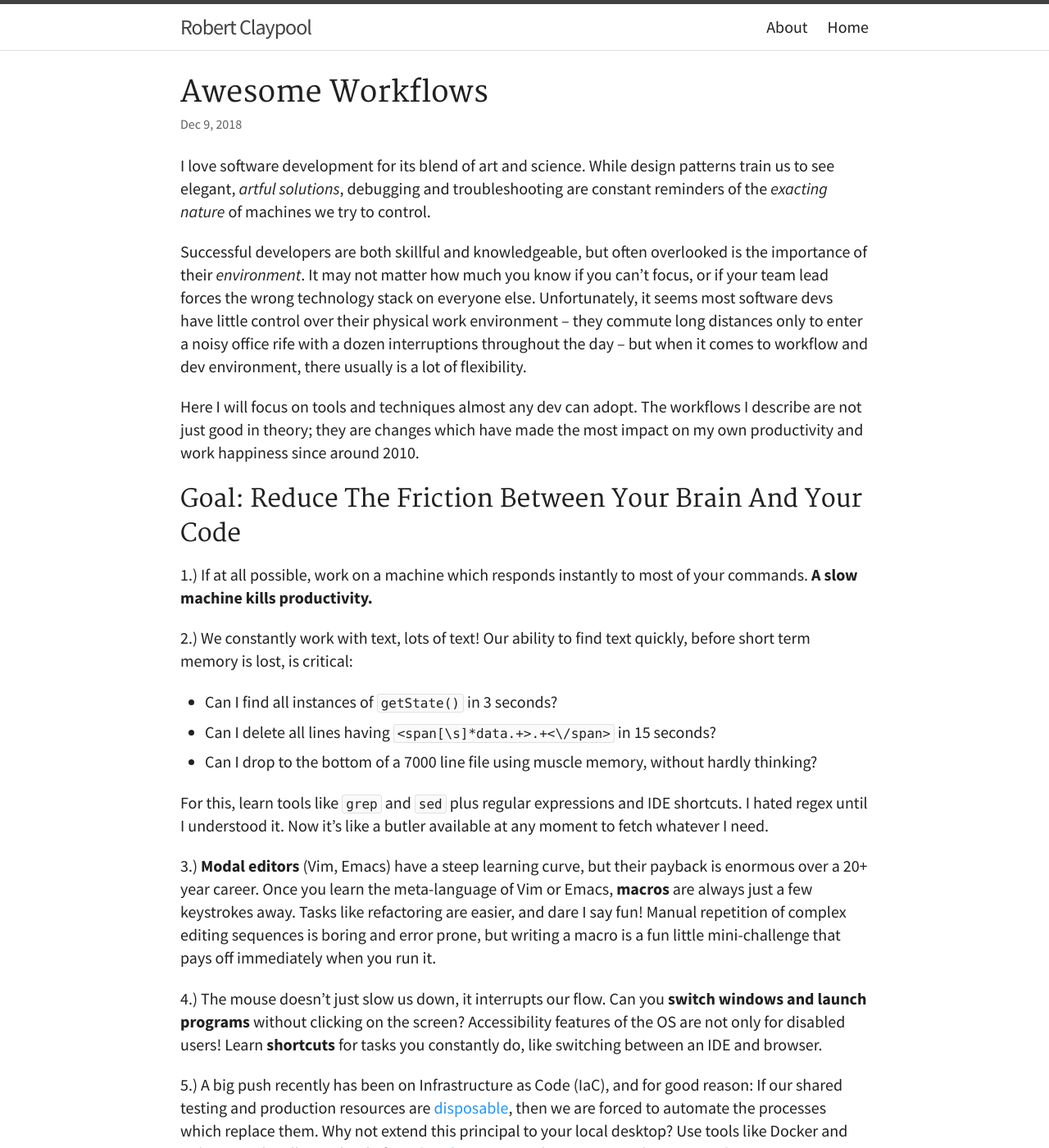
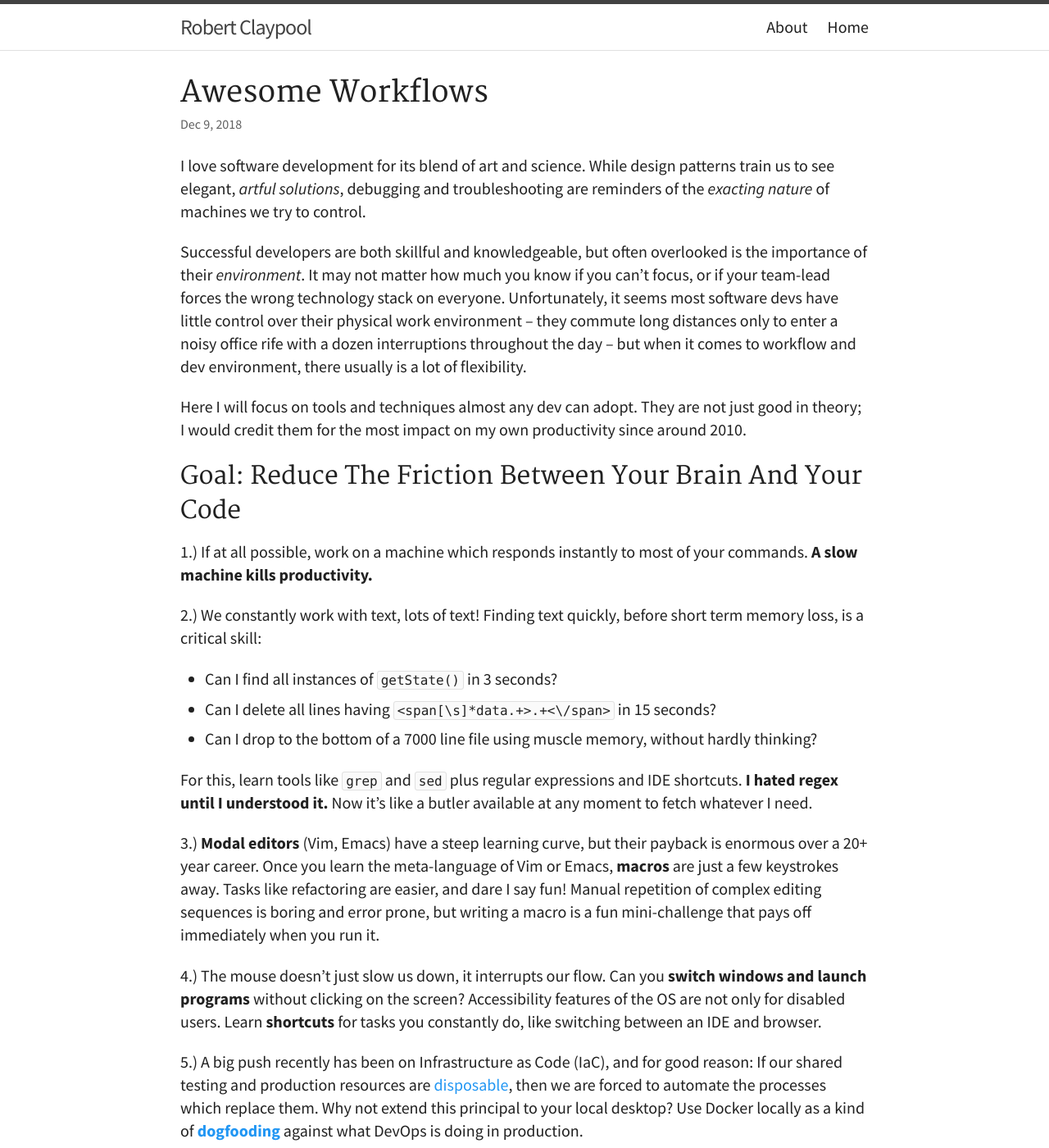
Before and after one commit to robert-claypool/robert-claypool.github.io, a Jekyll site: the page built from _posts/2018-12-09-awesome-workflows.md, in a window 1280 px wide and 1400 px high. Shown: the whole window at 82% size. Built offline with Jekyll 4.4.1, drawn with Linux system fonts in a browser that asks for light colours; nearby versions of some CDN libraries; some of the changed text lies outside the part shown.

Commit message:
Link to another post, reduce words

```diff
--- a/_posts/2018-12-09-awesome-workflows.md
+++ b/_posts/2018-12-09-awesome-workflows.md
@@ -7,30 +7,29 @@ tags: [workflows, code quality]
 
 I love software development for its blend of art and science. While design
 patterns train us to see elegant, *artful solutions*, debugging and
-troubleshooting are constant reminders of the *exacting nature* of machines we
+troubleshooting are reminders of the *exacting nature* of machines we
 try to control.
 
 Successful developers are both skillful and knowledgeable, but often
 overlooked is the importance of their *environment*. It may not matter how
-much you know if you can't focus, or if your team lead forces the wrong
-technology stack on everyone else. Unfortunately, it seems most software
+much you know if you can't focus, or if your team-lead forces the wrong
+technology stack on everyone. Unfortunately, it seems most software
 devs have little control over their physical work environment -- they
 commute long distances only to enter a noisy office rife with a dozen
 interruptions throughout the day -- but when it comes to workflow and dev
 environment, there usually is a lot of flexibility.
 
 Here I will focus on tools and techniques almost any dev can adopt.
-The workflows I describe are not just good in theory; they are changes
-which have made the most impact on my own productivity and work happiness
-since around 2010.
+They are not just good in theory; I would credit them for the most impact
+on my own productivity since around 2010.
 
 ## Goal: Reduce The Friction Between Your Brain And Your Code
 
 1.) If at all possible, work on a machine which responds instantly to most of
 your commands. **A slow machine kills productivity.**
 
-2.) We constantly work with text, lots of text! Our ability to find text
-quickly, before short term memory is lost, is critical:
+2.) We constantly work with text, lots of text! Finding text quickly,
+before short term memory loss, is a critical skill:
 
 * Can I find all instances of `getState()` in 3 seconds?
 * Can I delete all lines having `<span[\s]*data.+>.+<\/span>` in 15 seconds?
@@ -38,19 +37,19 @@ quickly, before short term memory is lost, is critical:
   hardly thinking?
 
 For this, learn tools like `grep` and `sed` plus regular expressions and IDE
-shortcuts. I hated regex until I understood it. Now it's like a butler
+shortcuts. **I hated regex until I understood it.** Now it's like a butler
 available at any moment to fetch whatever I need.
 
 3.) **Modal editors** (Vim, Emacs) have a steep learning curve, but their
 payback is enormous over a 20+ year career. Once you learn the meta-language
-of Vim or Emacs, **macros** are always just a few keystrokes away. Tasks like
+of Vim or Emacs, **macros** are just a few keystrokes away. Tasks like
 refactoring are easier, and dare I say fun! Manual repetition of complex
 editing sequences is boring and error prone, but writing a macro is a fun
-little mini-challenge that pays off immediately when you run it.
+mini-challenge that pays off immediately when you run it.
 
 4.) The mouse doesn't just slow us down, it interrupts our flow. Can you
 **switch windows and launch programs** without clicking on the screen?
-Accessibility features of the OS are not only for disabled users! Learn
+Accessibility features of the OS are not only for disabled users. Learn
 **shortcuts** for tasks you constantly do, like switching between an IDE
 and browser.
 
@@ -58,8 +57,7 @@ and browser.
 reason: If our shared testing and production resources are
 [disposable](https://medium.com/@Joachim8675309/devops-concepts-pets-vs-cattle-2380b5aab313),
 then we are forced to automate the processes which replace them. Why not
-extend this principal to your local desktop? Use tools
-like Docker and Kubernetes locally as a kind of
+extend this principal to your local desktop? Use Docker locally as a kind of
 [**dogfooding**](https://en.wikipedia.org/wiki/Eating_your_own_dog_food) against
 what DevOps is doing in production.
 
@@ -74,12 +72,7 @@ eliminating "works on my machine" errors.
 Magic is when something works and I don't know why. It's fine for most of
 what my computer is doing -- I don't know
 [how a Google search *actually* works](https://github.com/alex/what-happens-when),
-for example -- but we should avoid magic for the code and configurations we
-write. My latest font-end project has `node_modules` with 50ish
-dependencies that have dependencies that have dependencies. Do I understand
-them all? No, magic abounds! But as much as possible, I limit this
-craziness and understand at least how the build system converts everything
-into bundles that make my app.
+for example -- but I avoid magic for code and configurations I own.
 
 One way to stamp out magic is to read **official documentation**. Often it's
 surprisingly good!
```
Also changed, not shown: other parts of _posts/2018-12-09-awesome-workflows.md (+11 -11 lines).
